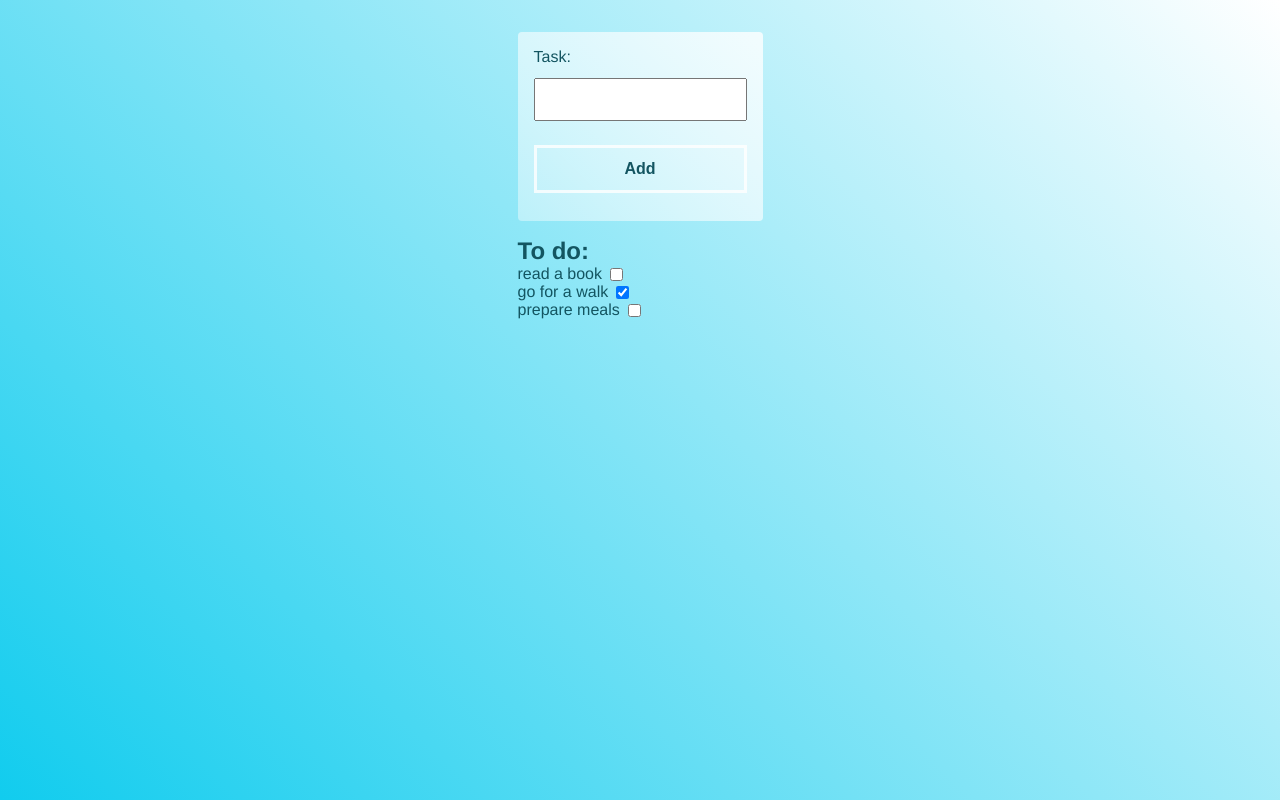
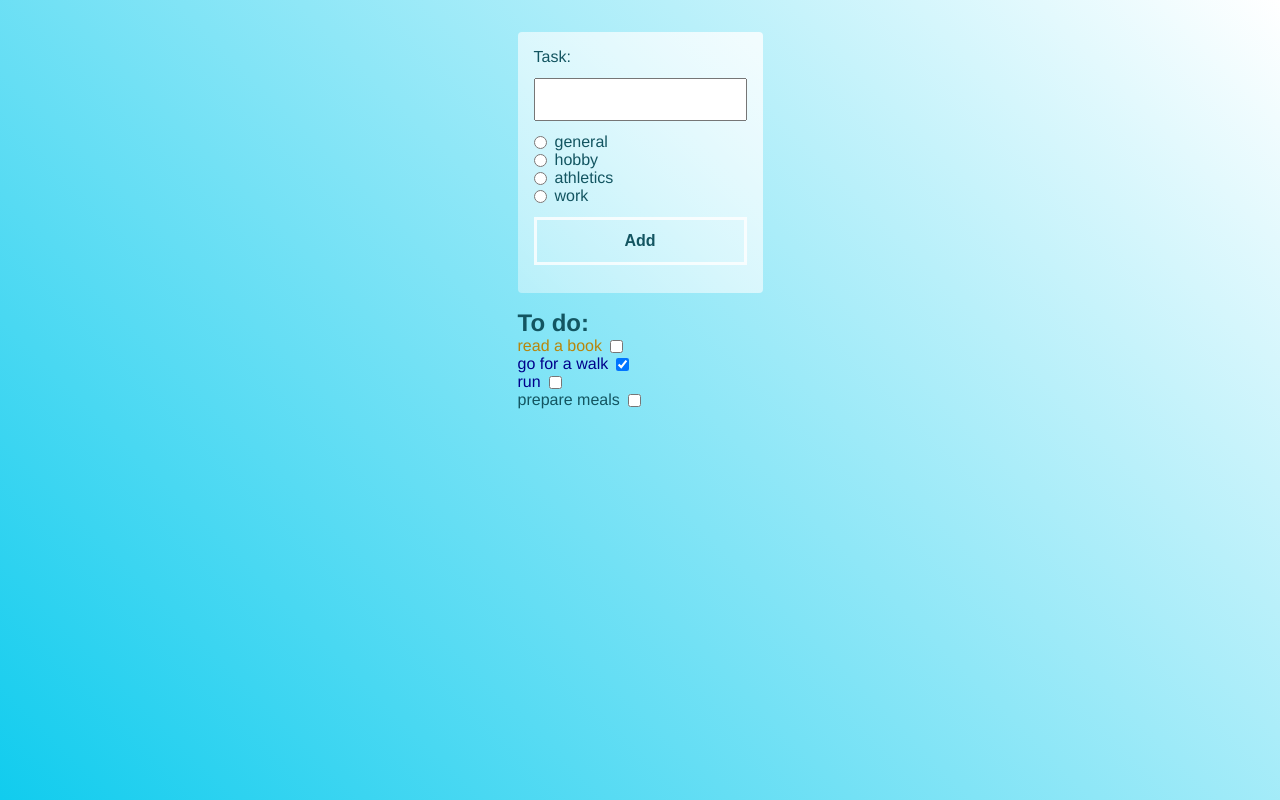
Before and after one commit to lukasz-klekner/to-do-ts, a website with bundled scripts: page index.html in a window 1280 px wide. Built offline with nearby package versions, Linux system fonts and the light colour scheme.

Commit message:
feat: implement adding category to task

```diff
--- a/index.html
+++ b/index.html
@@ -18,6 +18,8 @@
           id="task-name"
           name="task-name"
         />
+
+        <ul class="form__categories-list form__categories-list--js"></ul>
         <button class="button button--js">Add</button>
       </form>
 
--- a/src/app.ts
+++ b/src/app.ts
@@ -1,16 +1,28 @@
 interface Task {
   name: string;
   isDone: boolean;
+  category?: Category;
 }
+
+type Category = "general" | "hobby" | "athletics" | "work";
+
+const category: Category[] = ["general", "hobby", "athletics", "work"];
 
 const tasks: Task[] = [
   {
     name: "read a book",
     isDone: false,
+    category: "hobby",
   },
   {
     name: "go for a walk",
     isDone: true,
+    category: "athletics",
+  },
+  {
+    name: "run",
+    isDone: false,
+    category: "athletics",
   },
   {
     name: "prepare meals",
@@ -23,12 +35,47 @@ const taskInputElement: HTMLInputElement =
   document.querySelector(".form__input--js");
 const addButtonElement: HTMLButtonElement =
   document.querySelector(".button--js");
+const categoryContainer: HTMLElement = document.querySelector(
+  ".form__categories-list--js"
+);
+let selectedCategory: Category;
 
 const render = () => {
   taskContainer.innerHTML = "";
+  categoryContainer.innerHTML = "";
+
+  category.forEach((categoryName) => {
+    const categoryElement: HTMLElement = document.createElement("li");
+    const categoryId = `category-${categoryName}`;
+
+    const categoryRadioElement: HTMLInputElement =
+      document.createElement("input");
+    categoryRadioElement.type = "radio";
+    categoryRadioElement.name = "category";
+    categoryRadioElement.value = categoryName;
+    categoryRadioElement.id = `${categoryId}`;
+
+    categoryRadioElement.addEventListener("change", (event: Event) => {
+      selectedCategory = categoryName;
+    });
+
+    const categoryLabelElement: HTMLLabelElement =
+      document.createElement("label");
+    categoryLabelElement.setAttribute("for", `${categoryId}`);
+    categoryLabelElement.innerHTML = categoryName;
+
+    categoryElement.appendChild(categoryRadioElement);
+    categoryElement.appendChild(categoryLabelElement);
+
+    categoryContainer.appendChild(categoryElement);
+  });
 
   tasks.forEach((task) => {
     const taskElement: HTMLElement = document.createElement("li");
+
+    if (task.category) {
+      taskElement.classList.add(task.category);
+    }
 
     const taskLabelElement: HTMLLabelElement = document.createElement("label");
     const taskId = task.name.split(" ").join("-");
@@ -51,7 +98,6 @@ const render = () => {
     taskElement.appendChild(taskCheckboxElement);
 
     taskContainer.appendChild(taskElement);
-    console.log(tasks);
   });
 };
 
@@ -65,6 +111,7 @@ addButtonElement.addEventListener("click", (event: Event) => {
   addTask({
     name: taskInputElement.value,
     isDone: false,
+    category: selectedCategory,
   });
   render();
 });
--- a/style.css
+++ b/style.css
@@ -56,13 +56,13 @@ input[type="text"] {
   background: rgba(255, 255, 255, 0.8);
 }
 
-.categories li {
+.form__categories-list li {
   align-items: center;
   display: flex;
   list-style-type: none;
 }
 
-.categories input {
+.form__categories-list input {
   margin-right: 8px;
 }
 
@@ -79,3 +79,16 @@ input[type="text"] {
 .section__list input {
   margin-left: 8px;
 }
+
+.athletics {
+  color: darkblue;
+  list-style: circle;
+}
+
+.hobby {
+  color: darkgoldenrod;
+}
+
+.work {
+  text-decoration: underline;
+}
```
Also changed, not shown: dist/app.js.
